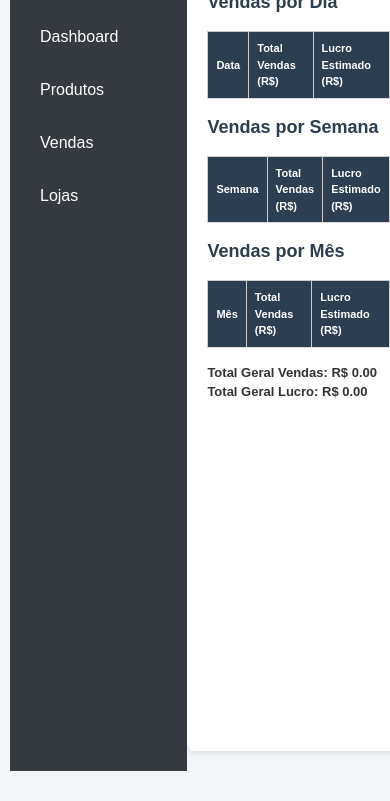
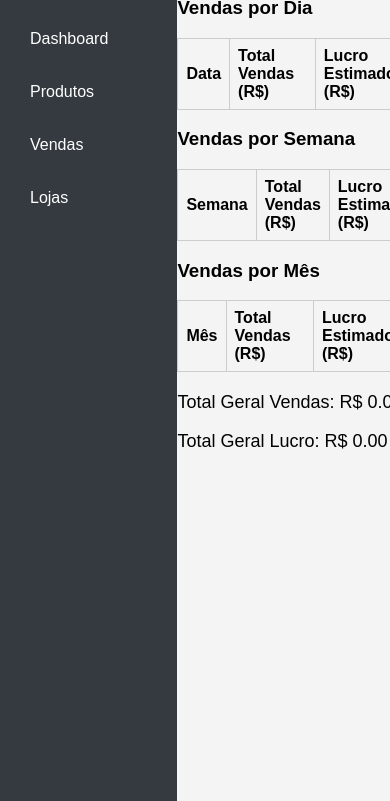
Before and after one commit to fiordelice/sistemas, a plain HTML site: page index.html in a window 390 px wide. Shown: the part 83-884 px from the top of the page. Drawn offline with nearby package versions, Linux system fonts and the light colour scheme.

Commit message:
Update style.css

```diff
--- a/style.css
+++ b/style.css
@@ -80,122 +80,3 @@ th, td {
     margin-top: 20px;
     font-size: 18px;
 }
-/* RESET BÁSICO */
-* {
-    margin: 0;
-    padding: 0;
-    box-sizing: border-box;
-    font-family: Arial, sans-serif;
-}
-
-body {
-    background-color: #f4f6f9;
-    color: #333;
-    line-height: 1.5;
-    padding: 20px;
-}
-
-/* SEÇÕES */
-.section {
-    background-color: #fff;
-    padding: 20px;
-    margin-bottom: 20px;
-    border-radius: 8px;
-    box-shadow: 0 2px 6px rgba(0,0,0,0.1);
-}
-
-/* TÍTULOS */
-h1, h3 {
-    margin-bottom: 15px;
-    color: #2c3e50;
-}
-
-/* TABELAS */
-table {
-    width: 100%;
-    border-collapse: collapse;
-    margin-bottom: 15px;
-}
-
-th, td {
-    padding: 10px;
-    text-align: left;
-    border-bottom: 1px solid #ddd;
-    font-size: 14px;
-}
-
-th {
-    background-color: #2c3e50;
-    color: #fff;
-}
-
-tbody tr:hover {
-    background-color: #f1f1f1;
-}
-
-/* TOTAIS */
-.totals {
-    margin-top: 10px;
-    font-weight: bold;
-}
-
-/* FORMULÁRIOS */
-form {
-    display: flex;
-    flex-wrap: wrap;
-    gap: 10px;
-}
-
-form input, form button {
-    padding: 10px;
-    font-size: 14px;
-    border-radius: 5px;
-    border: 1px solid #ccc;
-}
-
-form button {
-    background-color: #28a745;
-    color: white;
-    border: none;
-    cursor: pointer;
-    flex: 1 1 100%;
-    max-width: 150px;
-}
-
-form button:hover {
-    background-color: #218838;
-}
-
-/* RESPONSIVIDADE */
-@media (max-width: 768px) {
-    th, td {
-        font-size: 12px;
-        padding: 8px;
-    }
-
-    form {
-        flex-direction: column;
-    }
-
-    form input, form button {
-        width: 100%;
-    }
-}
-
-@media (max-width: 480px) {
-    body {
-        padding: 10px;
-    }
-
-    h1, h3 {
-        font-size: 18px;
-    }
-
-    table, th, td {
-        font-size: 11px;
-    }
-
-    .totals {
-        font-size: 13px;
-    }
-}
```
